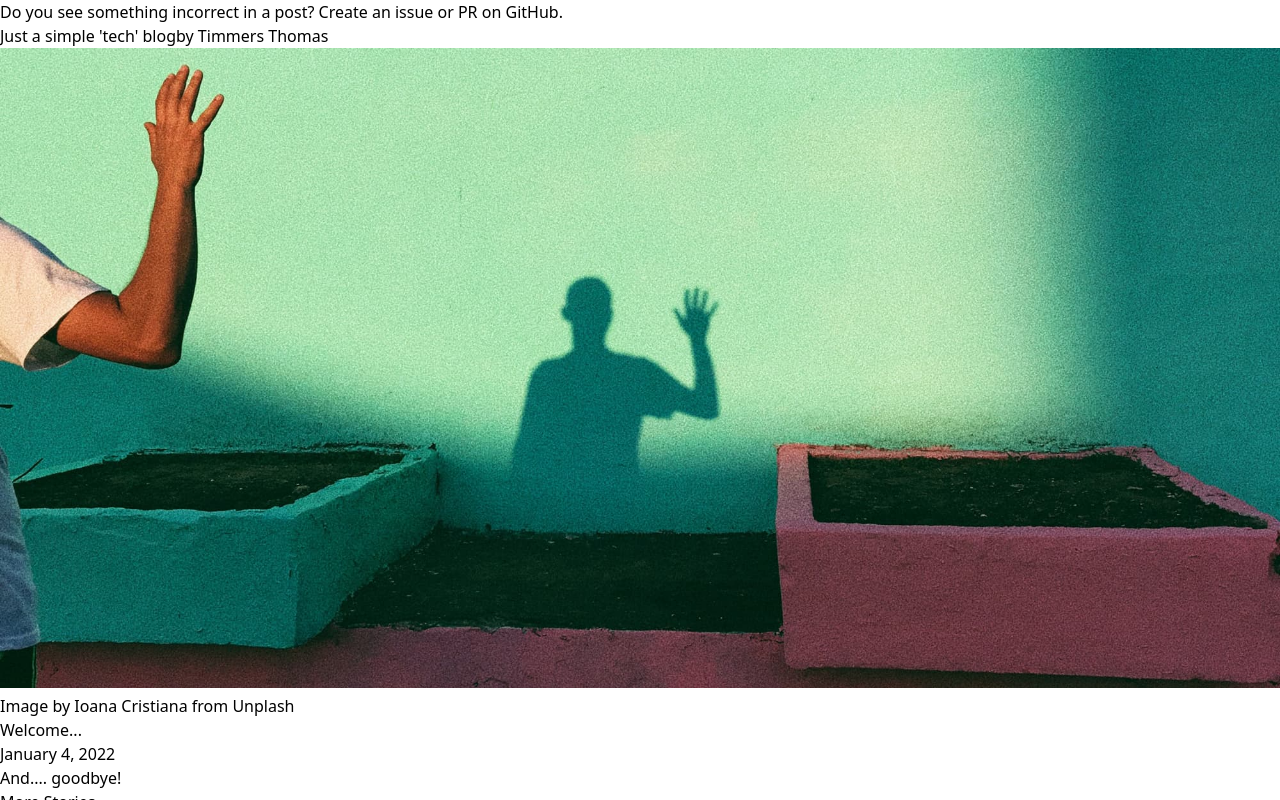
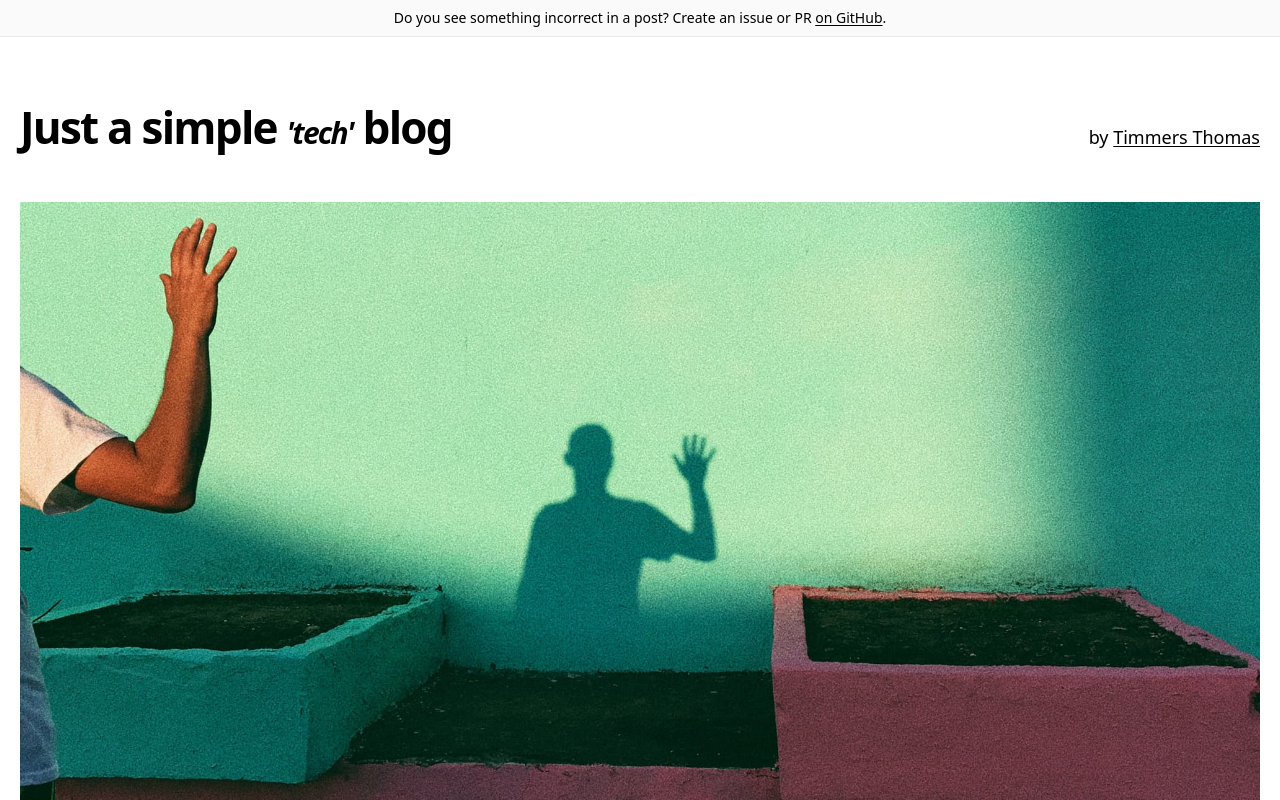
Before and after one commit to TimmersThomas/blog-timmersthomas-be-v2, a Next.js app: page / in a window 1280 px wide. Shown: the top 800 px of the page. Built offline with nearby package versions, Linux system fonts and the light colour scheme.

Commit message:
Implement hot-reloading when changing markdown files

```diff
--- a/package.json
+++ b/package.json
@@ -1,10 +1,9 @@
 {
   "private": true,
   "scripts": {
-    "dev": "next",
+    "start": "next-remote-watch ./_posts",
     "analyze": "ANALYZE=true yarn build",
     "build": "next build",
-    "start": "next start",
     "lint": "next lint",
     "typecheck": "tsc"
   },
@@ -42,6 +41,7 @@
     "eslint": "^8.8.0",
     "eslint-config-next": "12.0.9",
     "next-compose-plugins": "^2.2.1",
+    "next-remote-watch": "^1.0.0",
     "node-fetch": ">=3.2.0",
     "postcss": "^8.4.5",
     "typescript": "^4.5.5"
--- a/tailwind.config.js
+++ b/tailwind.config.js
@@ -1,5 +1,5 @@
 module.exports = {
-  content: ['./components/**/*.tsx', './pages/**/*.tsx', './_posts/**/*.tsx'],
+  content: ['./src/**/*.tsx', './_posts/**/*.tsx'],
   theme: {
     extend: {
       colors: {
--- a/tsconfig.json
+++ b/tsconfig.json
@@ -50,5 +50,5 @@
     "src/@types/next-env.d.ts",
     "**/*.ts",
     "**/*.tsx"
-  ]
+, "scripts/next-remote-watch.js"  ]
 }
```
Also changed, not shown: 1 other file (tests, documents, lock files or other folders).
